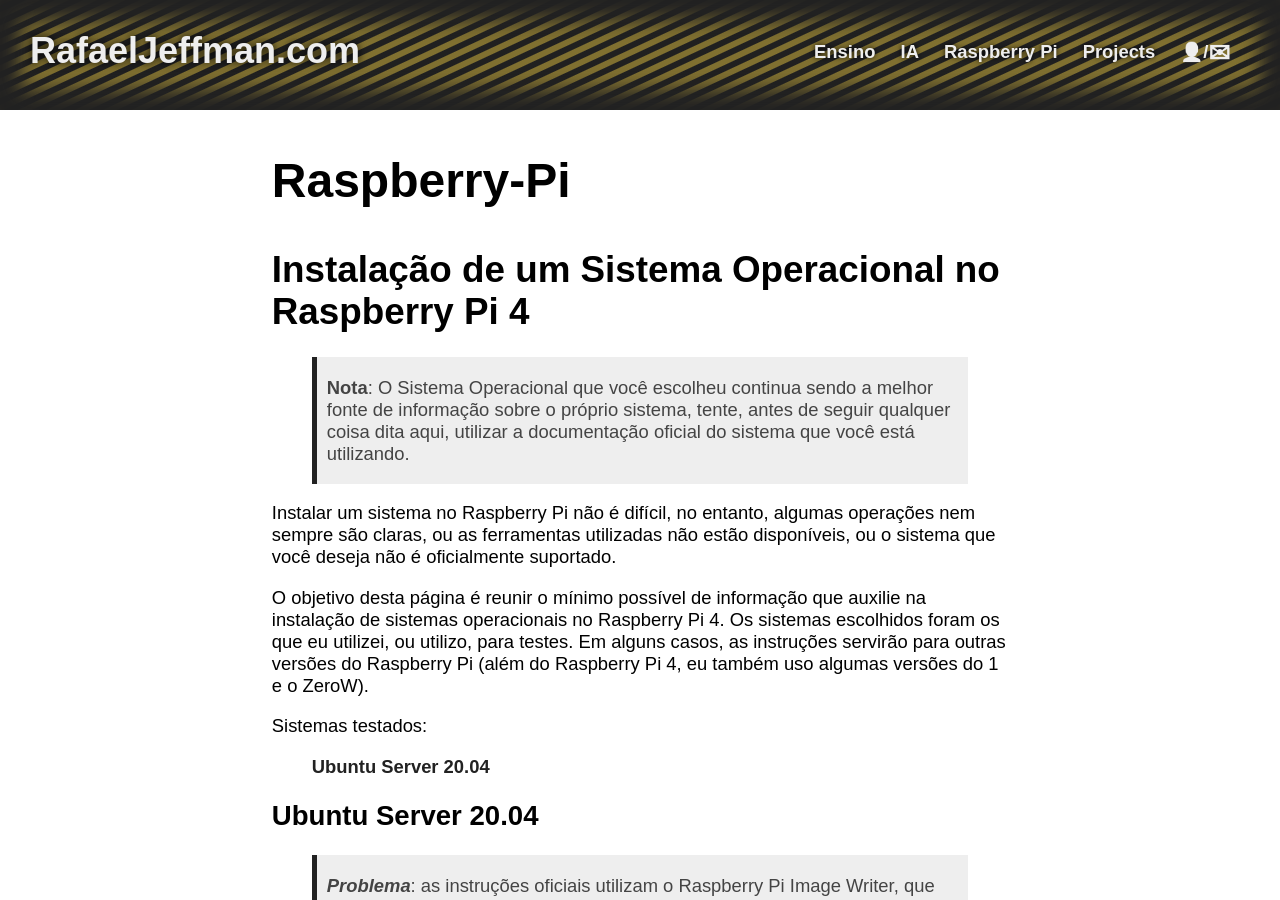
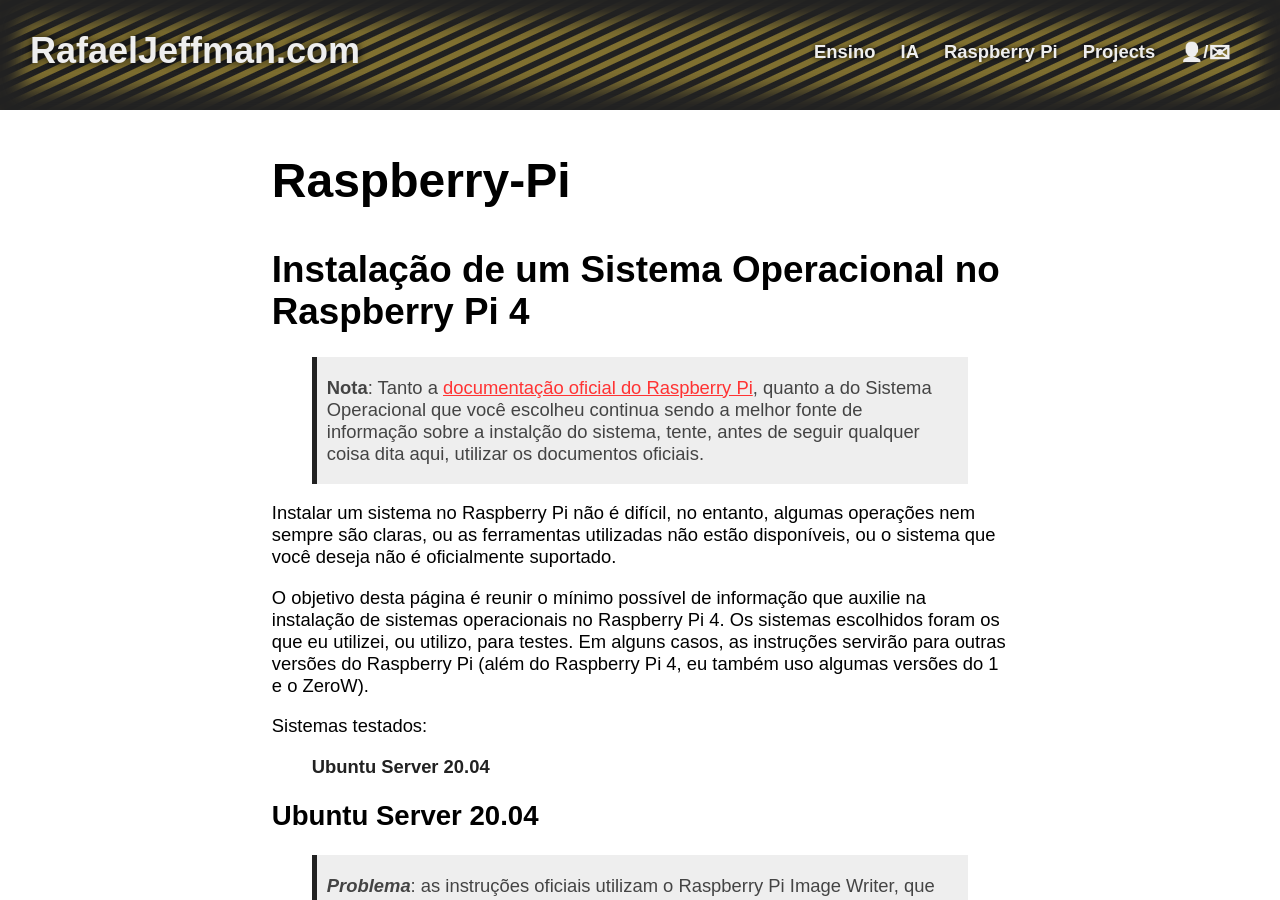
Before and after one commit to rafasgj/rafaeljeffman.com, a Jekyll site: the page built from raspberry/os-installation.md, in a window 1280 px wide and 900 px high. Built offline with Jekyll 4.4.1, drawn with Linux system fonts in a browser that asks for light colours.

Commit message:
Add note with Raspberry Pi OS installation link.

```diff
--- a/raspberry/os-installation.md
+++ b/raspberry/os-installation.md
@@ -11,7 +11,7 @@ copy: 2022
 date: 2022-02-14
 ---
 
-> **Nota**: O Sistema Operacional que você escolheu continua sendo a melhor fonte de informação sobre o próprio sistema, tente, antes de seguir qualquer coisa dita aqui, utilizar a documentação oficial do sistema que você está utilizando.
+> **Nota**: Tanto a [documentação oficial do Raspberry Pi](https://www.raspberrypi.com/software/), quanto a do Sistema Operacional que você escolheu continua sendo a melhor fonte de informação sobre a instalção do sistema, tente, antes de seguir qualquer coisa dita aqui, utilizar os documentos oficiais.
 
 Instalar um sistema no Raspberry Pi não é difícil, no entanto, algumas operações nem sempre são claras, ou as ferramentas utilizadas não estão disponíveis, ou o sistema que você deseja não é oficialmente suportado.
 
```
